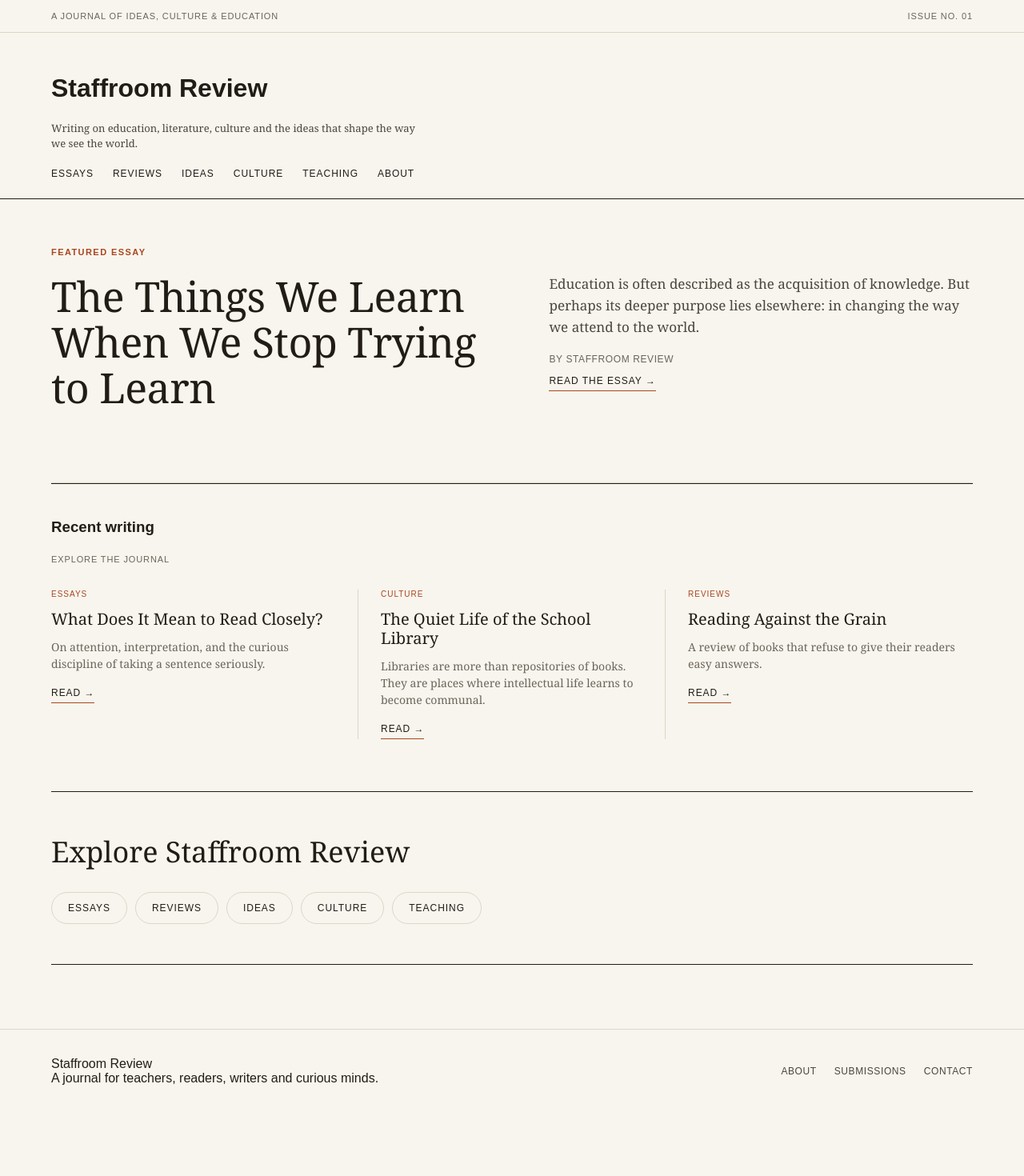
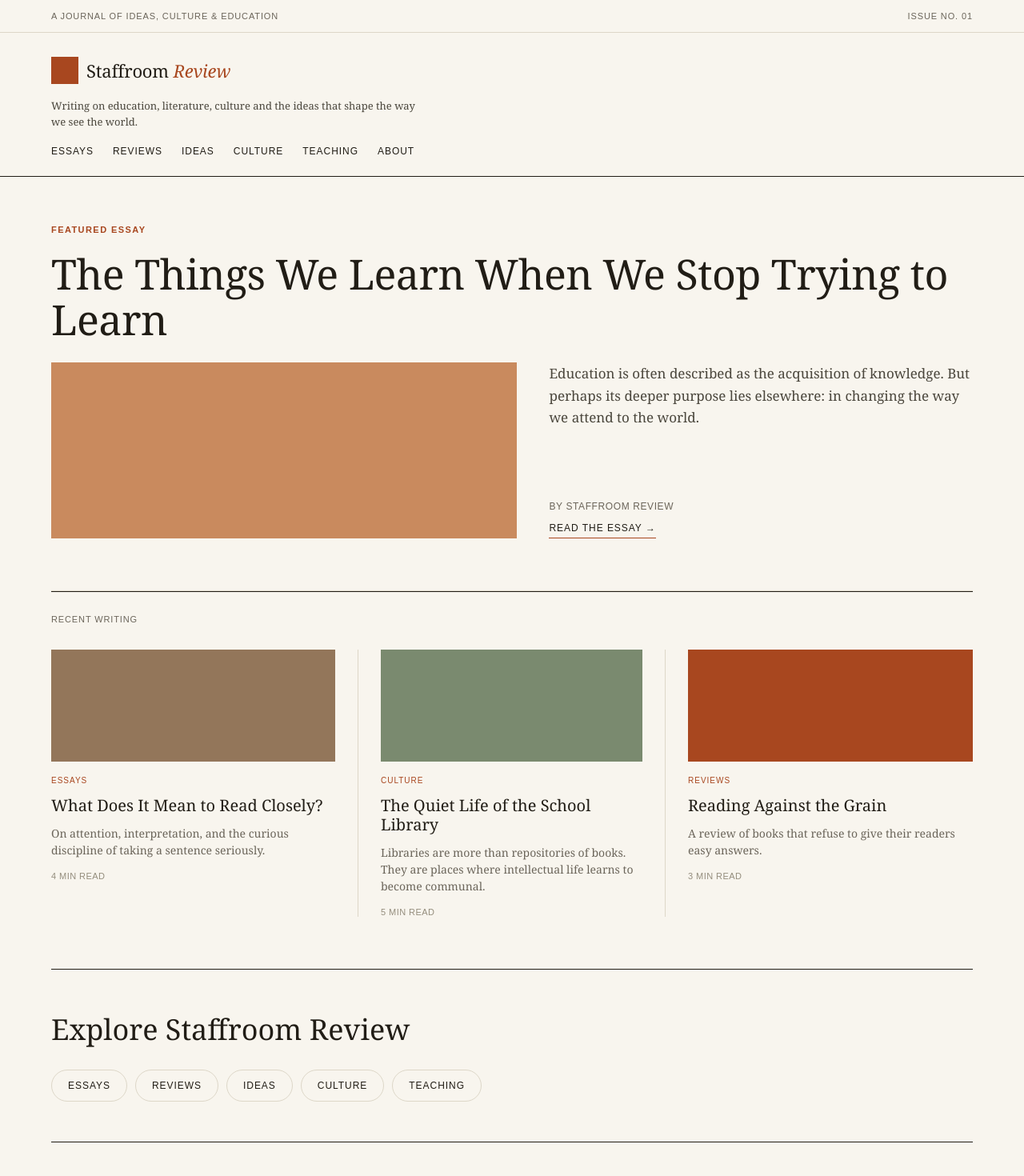
Before and after one commit to staffroom-review/staffroom-website, a Next.js app: page / in a window 1280 px wide. Shown: the top 1470 px of the page at 80% size. Before the commit the page ends 1391 px from the top, so only its background shows below. Built offline with nearby package versions, Linux system fonts and the light colour scheme.

Commit message:
Refactor Home component to use SiteHeader and SiteFooter

```diff
--- a/app/page.js
+++ b/app/page.js
@@ -1,86 +1,69 @@
 import Link from "next/link";
 import { featured, stories, sections } from "../lib/stories";
+import SiteHeader from "../components/SiteHeader";
+import SiteFooter from "../components/SiteFooter";
 
 export default function Home() {
   return (
     <div className="site">
-      <div className="topbar">
-        <span>A journal of ideas, culture & education</span>
-        <span>Issue No. 01</span>
-      </div>
-      <header>
-        <h1 className="masthead">Staffroom Review</h1>
-        <p className="tagline">
-          Writing on education, literature, culture and the ideas that shape
-          the way we see the world.
-        </p>
-        <nav>
-          <a href="#essays">Essays</a>
-          <a href="#essays">Reviews</a>
-          <a href="#essays">Ideas</a>
-          <a href="#culture">Culture</a>
-          <a href="#essays">Teaching</a>
-          <a href="#about">About</a>
-        </nav>
-      </header>
+      <SiteHeader />
       <main>
         <section className="featured">
           <div className="eyebrow">{featured.category}</div>
+          <h2>{featured.title}</h2>
           <div className="featured-grid">
-            <div>
-              <h2>{featured.title}</h2>
+            <div
+              className="featured-image"
+              style={{ background: featured.image.color }}
+            >
+              <i className={`ti ${featured.image.icon}`} aria-hidden="true"></i>
             </div>
-            <div>
+            <div className="featured-side">
               <p className="featured-text">{featured.excerpt}</p>
-              <div className="byline">By {featured.author}</div>
-              <Link className="read-link" href={`/essays/${featured.slug}`}>
-                Read the essay →
-              </Link>
+              <div>
+                <div className="byline">By {featured.author}</div>
+                <Link className="read-link" href={`/essays/${featured.slug}`}>
+                  Read the essay →
+                </Link>
+              </div>
             </div>
           </div>
         </section>
+
         <section id="essays">
           <div className="section-heading">
-            <h3>Recent writing</h3>
-            <span>Explore the journal</span>
+            <span>Recent writing</span>
           </div>
           <div className="stories">
             {stories.map((story) => (
-              <article className="story" key={story.slug}>
+              <Link className="story" href={`/essays/${story.slug}`} key={story.slug}>
+                <div
+                  className="story-image"
+                  style={{ background: story.image.color }}
+                >
+                  <i className={`ti ${story.image.icon}`} aria-hidden="true"></i>
+                </div>
                 <div className="story-category">{story.category}</div>
                 <h4>{story.title}</h4>
                 <p>{story.excerpt}</p>
-                <Link className="read-link" href={`/essays/${story.slug}`}>
-                  Read →
-                </Link>
-              </article>
+                <div className="read-time">{story.readTime}</div>
+              </Link>
             ))}
           </div>
         </section>
+
         <section className="explore" id="culture">
           <h3>Explore Staffroom Review</h3>
           <div className="section-links">
             {sections.map((section) => (
-              <a href="#essays" key={section}>
+              <Link href={`/category/${section.toLowerCase()}`} key={section}>
                 {section}
-              </a>
+              </Link>
             ))}
           </div>
         </section>
       </main>
-      <footer id="about">
-        <div>
-          <div className="footer-title">Staffroom Review</div>
-          <div>
-            A journal for teachers, readers, writers and curious minds.
-          </div>
-        </div>
-        <div className="footer-links">
-          <a href="#about">About</a>
-          <a href="#submissions">Submissions</a>
-          <a href="#contact">Contact</a>
-        </div>
-      </footer>
+      <SiteFooter />
     </div>
   );
 }
```
